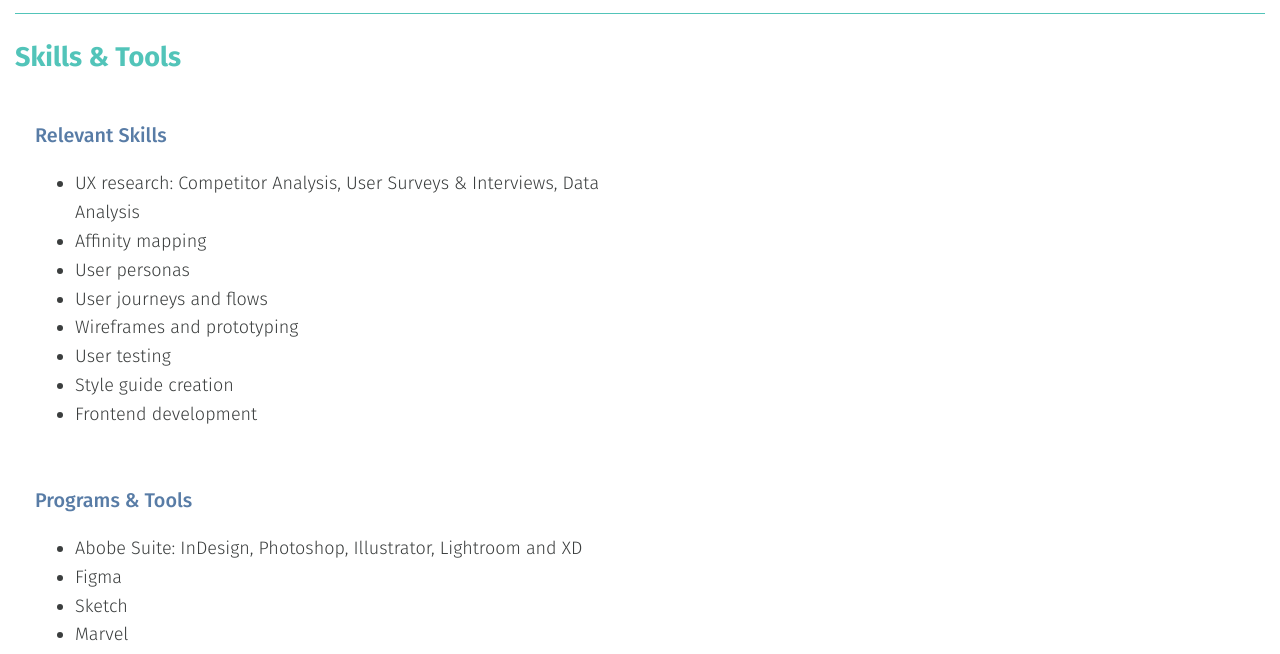
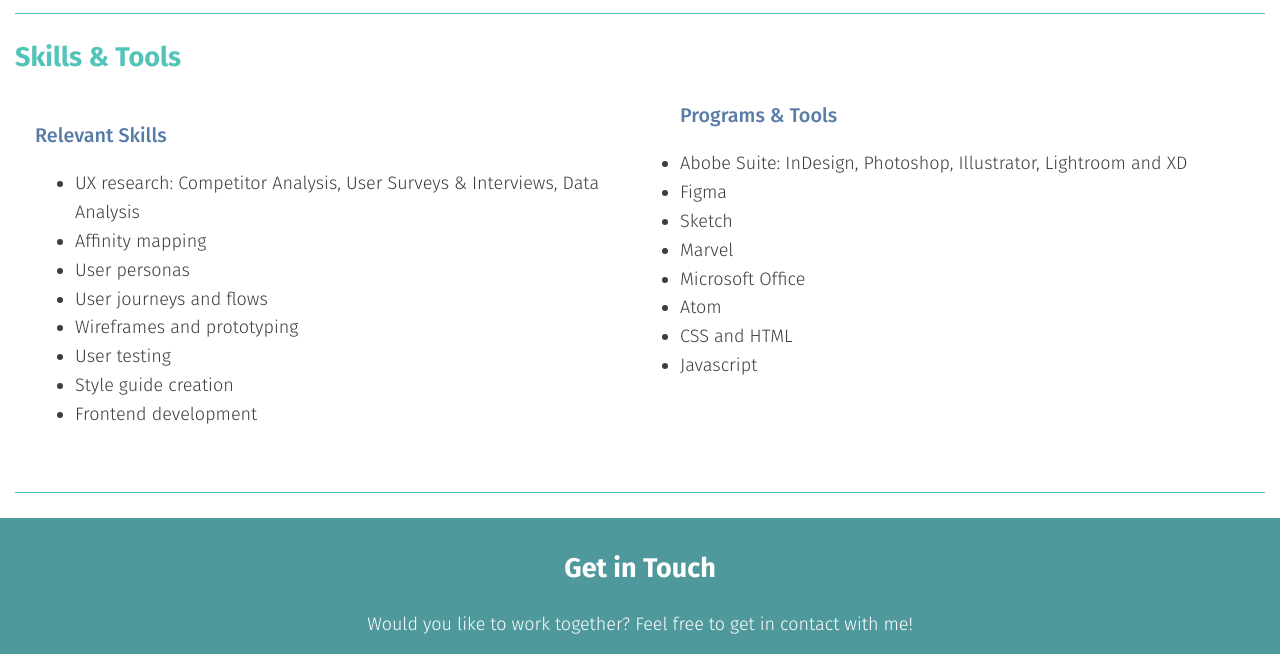
Before and after one commit to tiernancutler/Portfolio, a plain HTML site: page about.html in a window 1280 px wide. Shown: the part 1761-2415 px from the top of the page. Drawn offline with nearby package versions, Linux system fonts and the light colour scheme.

Commit message:
trying to align

```diff
--- a/about.html
+++ b/about.html
@@ -94,7 +94,7 @@
                 </ul>
               </div>
 
-              <div class="col-md-6">
+              <div class="columns">
                 <h3>Programs & Tools</h3>
                 <ul>
                   <li>Abobe Suite: InDesign,
```
Also changed, not shown: index.html (+2 -2 lines).
